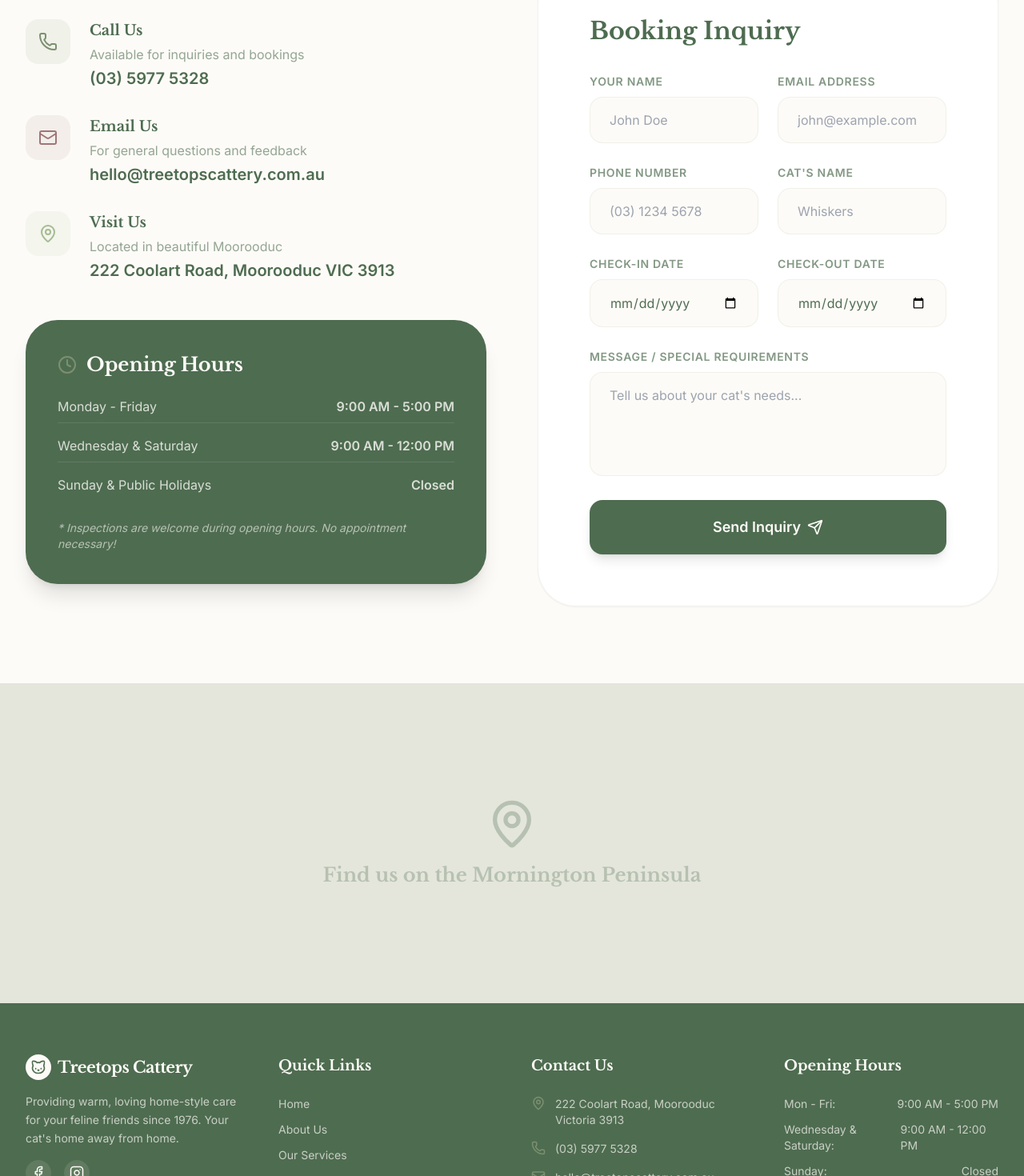
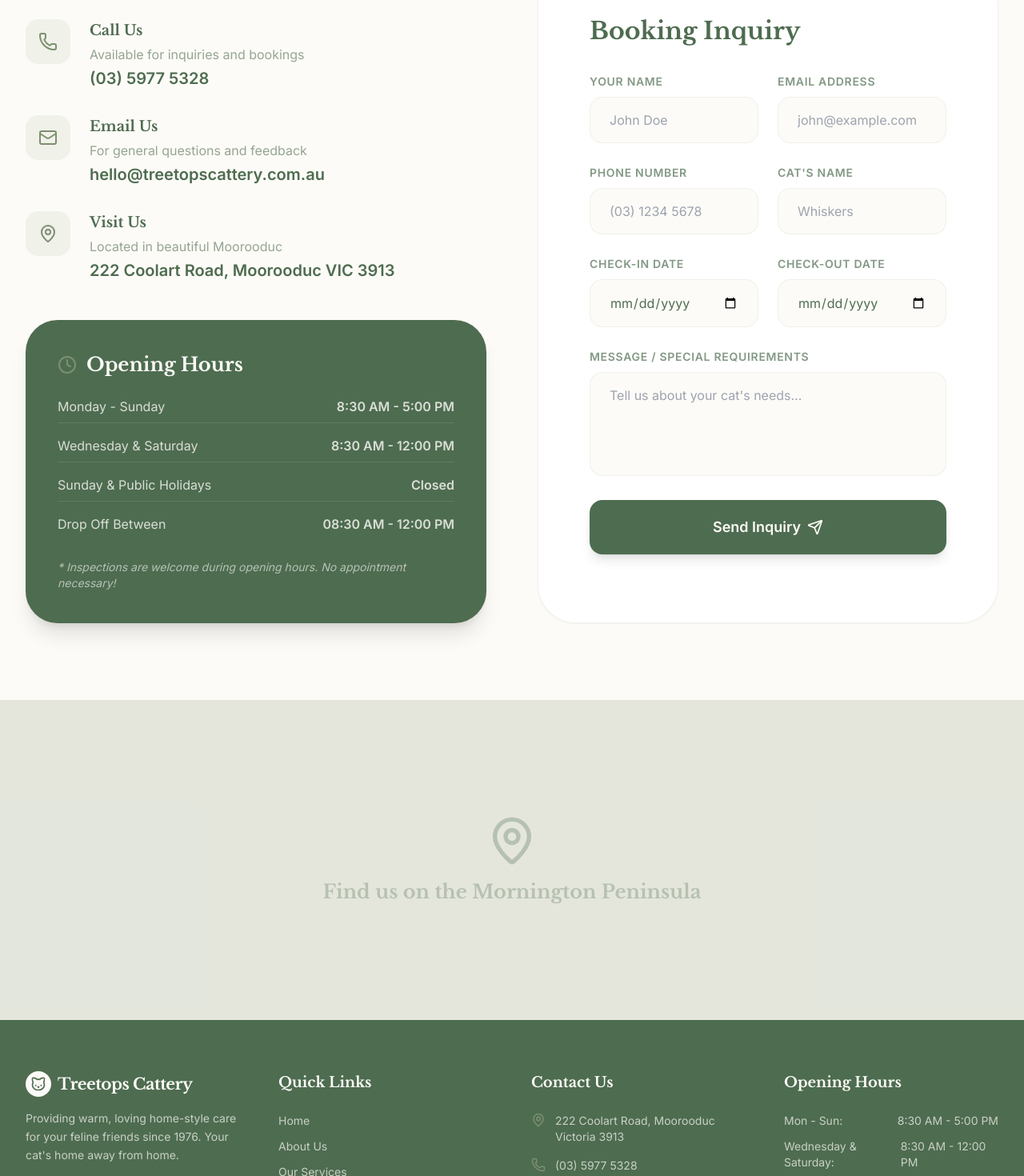
Before and after one commit to jeremyw24/treetopscattery.com.au, a React (Vite) app: page /contact in a window 1280 px wide. Shown: the part 521-1991 px from the top of the page at 80% size. Built offline with nearby package versions, Linux system fonts and the light colour scheme.

Commit message:
client changes

```diff
--- a/src/App.tsx
+++ b/src/App.tsx
@@ -31,7 +31,7 @@
               <div className="w-10 h-10 bg-sage rounded-full flex items-center justify-center text-cream group-hover:scale-110 transition-transform">
                 <Cat size={24} />
               </div>
-              <span className="text-2xl font-serif font-bold text-forest tracking-tight">Treetops <span className="text-sage">Cattery</span></span>
+              <span className="text-2xl font-serif font-bold text-forest tracking-tight">Treetops <span className="text-sage">Boarding Cattery</span></span>
             </Link>
           </div>
 
@@ -164,16 +164,16 @@
             <h4 className="text-lg font-serif font-bold mb-6">Opening Hours</h4>
             <ul className="space-y-3 text-sm text-cream/70">
               <li className="flex justify-between">
-                <span>Mon - Fri:</span>
-                <span>9:00 AM - 5:00 PM</span>
+                <span>Mon - Sun:</span>
+                <span>8:30 AM - 5:00 PM</span>
               </li>
               <li className="flex justify-between">
                 <span>Wednesday & Saturday:</span>
-                <span>9:00 AM - 12:00 PM</span>
+                <span>8:30 AM - 12:00 PM</span>
               </li>
               <li className="flex justify-between">
-                <span>Sunday:</span>
-                <span>Closed</span>
+                <span>Dop Off Between:</span>
+                <span>08:30 AM - 12 PM</span>
               </li>
             </ul>
           </div>
--- a/src/pages/About.tsx
+++ b/src/pages/About.tsx
@@ -30,6 +30,9 @@
               <h2 className="text-3xl md:text-5xl font-serif font-bold text-forest">A family tradition since 1976</h2>
               <p className="text-forest/70 text-lg leading-relaxed">
                 Treetops Boarding Cattery was established in 1976 as a family owned and run business, and still continues this tradition today along with professional, friendly and unique service.
+              </p>
+              <p className="text-forest/70 text-lg leading-relaxed">
+                Our Cattery is situated on 10 acres of beautiful, untouched farm-land in the heart of the Mornington Peninsula.
               </p>
               <p className="text-forest/70 text-lg leading-relaxed">
                 Over the decades, we've grown from a small facility into one of the most respected catteries in Victoria, all while maintaining the personal touch that only a family business can provide.
@@ -88,7 +91,7 @@
       </section>
 
       {/* Team Section */}
-      <section className="py-24">
+      {/* <section className="py-24">
         <div className="max-w-7xl mx-auto px-4 sm:px-6 lg:px-8">
           <div className="text-center mb-16">
             <h2 className="text-3xl md:text-5xl font-serif font-bold text-forest mb-6">Meet Our Team</h2>
@@ -119,7 +122,7 @@
             ))}
           </div>
         </div>
-      </section>
+      </section> */}
     </motion.div>
   );
 }
--- a/src/pages/Contact.tsx
+++ b/src/pages/Contact.tsx
@@ -48,7 +48,7 @@
                   </div>
 
                   <div className="flex gap-6">
-                    <div className="w-14 h-14 bg-earth/10 rounded-2xl flex items-center justify-center text-earth shrink-0">
+                    <div className="w-14 h-14 bg-sage/10 rounded-2xl flex items-center justify-center text-sage shrink-0">
                       <Mail size={24} />
                     </div>
                     <div>
@@ -59,7 +59,7 @@
                   </div>
 
                   <div className="flex gap-6">
-                    <div className="w-14 h-14 bg-moss/10 rounded-2xl flex items-center justify-center text-moss shrink-0">
+                    <div className="w-14 h-14 bg-sage/10 rounded-2xl flex items-center justify-center text-sage shrink-0">
                       <MapPin size={24} />
                     </div>
                     <div>
@@ -78,16 +78,20 @@
                 </h3>
                 <ul className="space-y-4 text-cream/80">
                   <li className="flex justify-between border-b border-cream/10 pb-2">
-                    <span>Monday - Friday</span>
-                    <span className="font-bold">9:00 AM - 5:00 PM</span>
+                    <span>Monday - Sunday</span>
+                    <span className="font-bold">8:30 AM - 5:00 PM</span>
                   </li>
                   <li className="flex justify-between border-b border-cream/10 pb-2">
                     <span>Wednesday & Saturday</span>
-                    <span className="font-bold">9:00 AM - 12:00 PM</span>
+                    <span className="font-bold">8:30 AM - 12:00 PM</span>
+                  </li>
+                  <li className="flex justify-between border-b border-cream/10 pb-2">
+                    <span>Sunday & Public Holidays</span>
+                    <span className="font-bold">Closed</span>
                   </li>
                   <li className="flex justify-between">
-                    <span>Sunday & Public Holidays</span>
-                    <span className="font-bold">Closed</span>
+                    <span>Drop Off Between</span>
+                    <span className="font-bold">08:30 AM - 12:00 PM</span>
                   </li>
                 </ul>
                 <p className="mt-8 text-sm italic text-cream/60">
--- a/src/pages/Home.tsx
+++ b/src/pages/Home.tsx
@@ -67,7 +67,7 @@
     {
       icon: <Shield className="text-sage" />,
       title: "Safe & Secure",
-      description: "Our facilities are designed for maximum security and comfort, giving you peace of mind."
+      description: "Our facilities are designed for comfort and are fully licenced and approved by council, giving you peace of mind."
     },
     {
       icon: <Star className="text-moss" />,
--- a/src/pages/Services.tsx
+++ b/src/pages/Services.tsx
@@ -134,7 +134,7 @@
       </section>
 
       {/* Other Pets */}
-      <section className="py-24">
+      {/* <section className="py-24">
         <div className="max-w-7xl mx-auto px-4 sm:px-6 lg:px-8">
           <div className="bg-earth/10 rounded-[3rem] p-12 md:p-20 flex flex-col md:flex-row items-center gap-12">
             <div className="md:w-1/2 space-y-6">
@@ -159,7 +159,7 @@
             </div>
           </div>
         </div>
-      </section>
+      </section> */}
     </motion.div>
   );
 }
```
